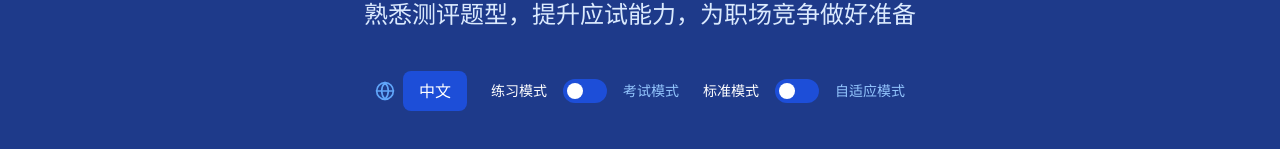
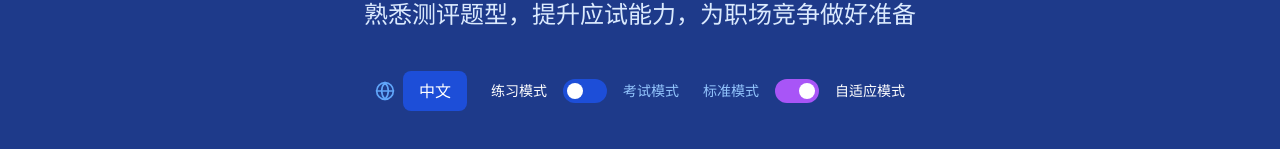
Before and after one commit to HaohanHe/OpenEmuMapTQ, a React (Vite) app: page / in a window 1280 px wide. Shown: the part 165-314 px from the top of the page. Built offline with nearby package versions, Linux system fonts and the light colour scheme.

Commit message:
feat: 项目类型识别
Co-authored-by: traeagent <traeagent@users.noreply.github.com>

```diff
--- a/src/pages/Home.tsx
+++ b/src/pages/Home.tsx
@@ -8,7 +8,7 @@ import { Brain, Book, Calculator, Globe, Sun, Moon, ChevronDown, PlayCircle, Che
 const Home: React.FC = () => {
   const navigate = useNavigate();
   const { startQuiz, isExamMode, toggleExamMode } = useQuizStore();
-  const [isAdaptiveMode, setIsAdaptiveMode] = React.useState(false);
+  const [isAdaptiveMode, setIsAdaptiveMode] = React.useState(true);
 
   const handleStartQuiz = (type: string) => {
     startQuiz(type as QuizType, isExamMode, isAdaptiveMode);
--- a/src/pages/Quiz.tsx
+++ b/src/pages/Quiz.tsx
@@ -41,7 +41,7 @@ const Quiz: React.FC = () => {
   // 当类型变化时，自动开始测试
   useEffect(() => {
     if (type && questions.length === 0) {
-      startQuiz(type as QuizType, false);
+      startQuiz(type as QuizType, false, type === 'random');
     }
   }, [type, questions.length, startQuiz]);
 
```
